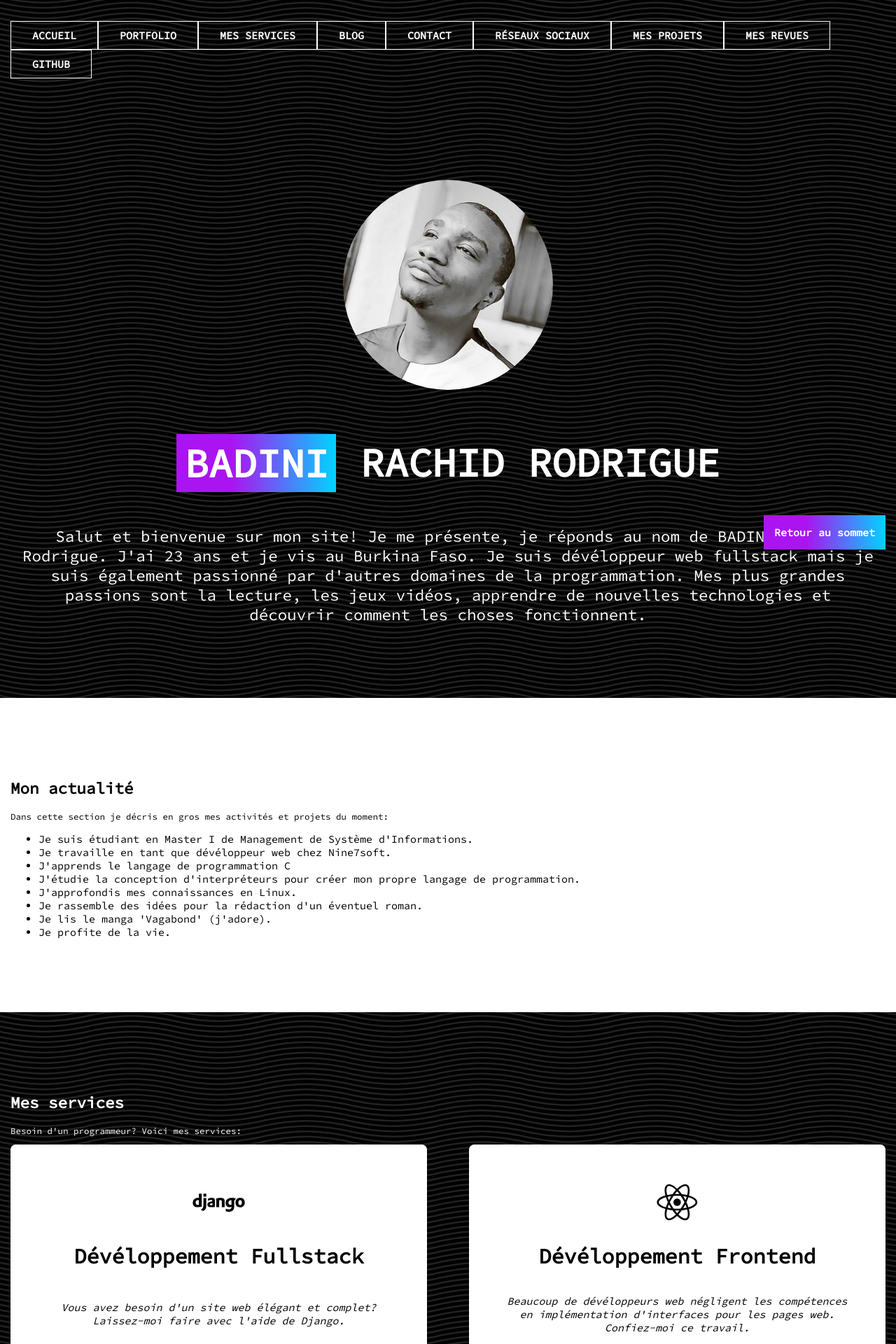
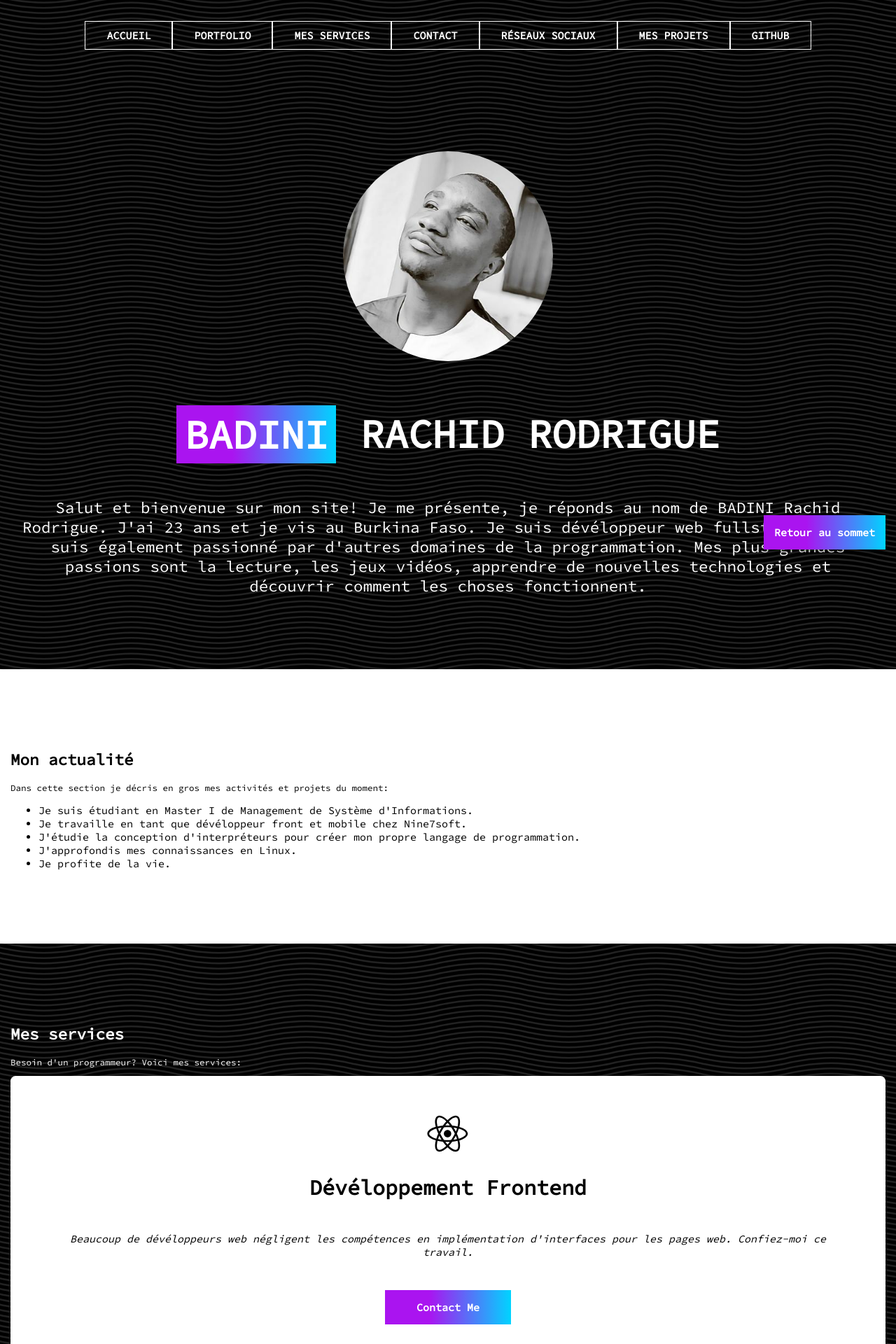
Before and after one commit to bsrodrigue/brodrigue, a Next.js app: page / in a window 1280 px wide. Shown: the top 1920 px of the page at 70% size. Built offline with nearby package versions, Linux system fonts and the light colour scheme.

Commit message:
change: services et actuality

```diff
--- a/settings.ts
+++ b/settings.ts
@@ -1,11 +1,11 @@
 import { PortfolioProject, Service } from "./interfaces";
 const services: Service[] = [
-  {
-    icon: "django",
-    title: "Dévéloppement Fullstack",
-    description:
-      "Vous avez besoin d'un site web élégant et complet? Laissez-moi faire avec l'aide de Django.",
-  },
+  // {
+  //   icon: "django",
+  //   title: "Dévéloppement Fullstack",
+  //   description:
+  //     "Vous avez besoin d'un site web élégant et complet? Laissez-moi faire avec l'aide de Django.",
+  // },
   {
     icon: "react",
     title: "Dévéloppement Frontend",
@@ -93,10 +93,6 @@ const navbar_links = [
     to: "/#services",
   },
   {
-    title: "Blog",
-    to: "/blog",
-  },
-  {
     title: "Contact",
     to: "/#contact",
   },
@@ -109,10 +105,6 @@ const navbar_links = [
     to: "/my-projects",
   },
   {
-    title: "Mes revues",
-    to: "/reviews",
-  },
-  {
     title: "Github",
     to: "https://github.com/bsrodrigue",
   },
@@ -120,12 +112,9 @@ const navbar_links = [
 
 const actuality = [
   "Je suis étudiant en Master I de Management de Système d'Informations.",
-  "Je travaille en tant que dévéloppeur web chez Nine7soft.",
-  "J'apprends le langage de programmation C",
+  "Je travaille en tant que dévéloppeur front et mobile chez Nine7soft.",
   "J'étudie la conception d'interpréteurs pour créer mon propre langage de programmation.",
   "J'approfondis mes connaissances en Linux.",
-  "Je rassemble des idées pour la rédaction d'un éventuel roman.",
-  "Je lis le manga 'Vagabond' (j'adore).",
   "Je profite de la vie.",
 ];
 
```
